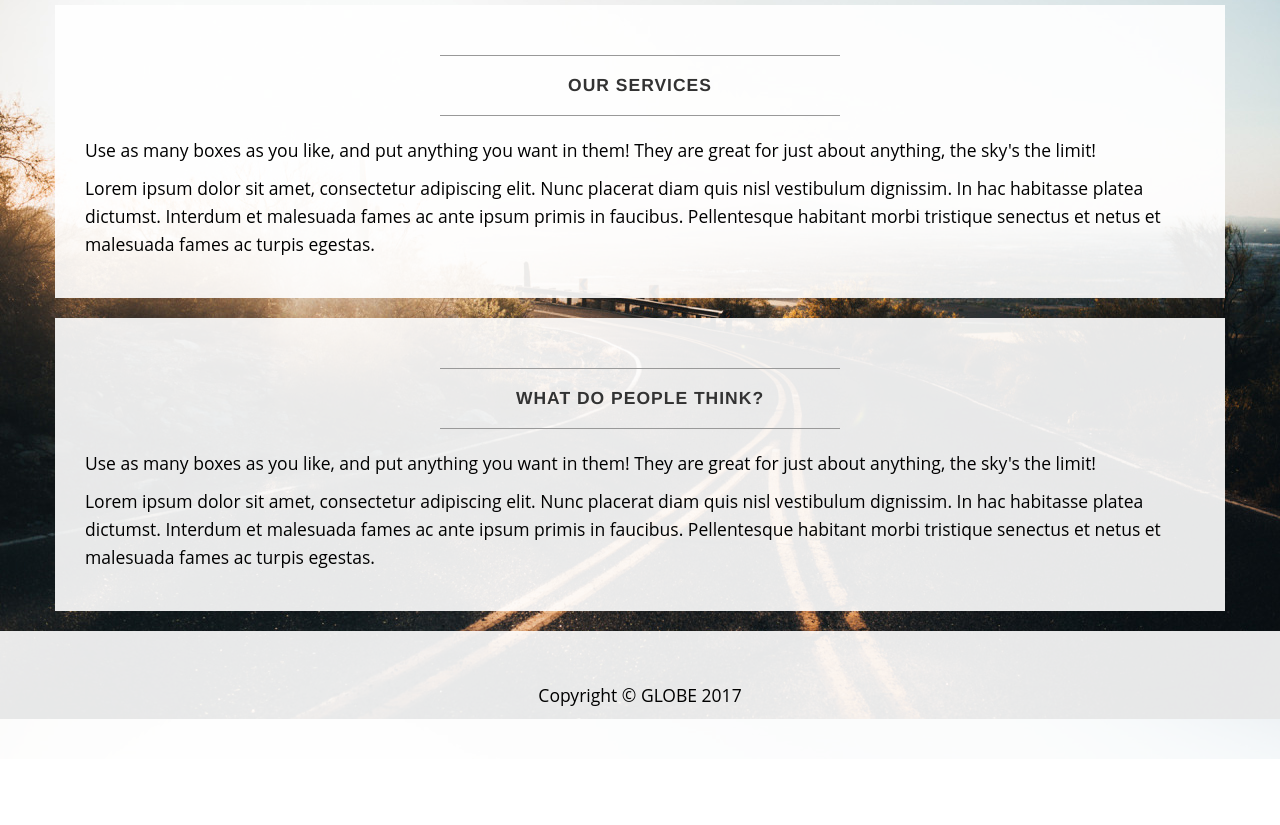
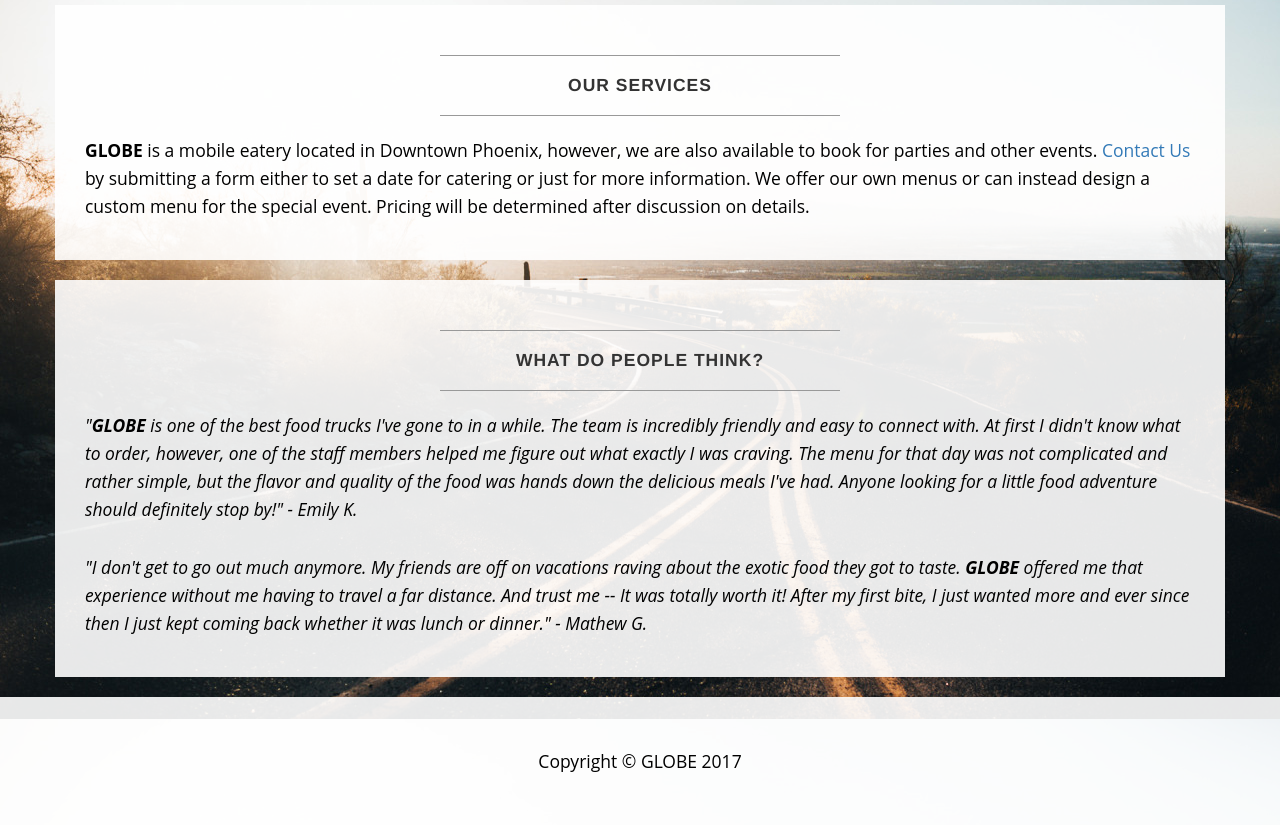
Before and after one commit to VSanchez899/Globe, a plain HTML site: page index.html in a window 1280 px wide. Shown: the part 1840-2665 px from the top of the page. Before the commit the page ends 2599 px from the top, so only its background shows below. Drawn offline with nearby package versions, Linux system fonts and the light colour scheme.

```diff
--- a/index.html
+++ b/index.html
@@ -147,8 +147,7 @@
                         <strong>Our Services</strong>
                     </h2>
                     <hr>
-                    <p>Use as many boxes as you like, and put anything you want in them! They are great for just about anything, the sky's the limit!</p>
-                    <p>Lorem ipsum dolor sit amet, consectetur adipiscing elit. Nunc placerat diam quis nisl vestibulum dignissim. In hac habitasse platea dictumst. Interdum et malesuada fames ac ante ipsum primis in faucibus. Pellentesque habitant morbi tristique senectus et netus et malesuada fames ac turpis egestas.</p>
+                    <p><strong>GLOBE</strong> is a mobile eatery located in Downtown Phoenix, however, we are also available to book for parties and other events. <a href="contact.html">Contact Us</a> by submitting a form either to set a date for catering or just for more information. We offer our own menus or can instead design a custom menu for the special event. Pricing will be determined after discussion on details.</p>
                 </div>
             </div>
         </div>
@@ -163,8 +162,9 @@
                         <strong>What do people think?</strong>
                     </h2>
                     <hr>
-                    <p>Use as many boxes as you like, and put anything you want in them! They are great for just about anything, the sky's the limit!</p>
-                    <p>Lorem ipsum dolor sit amet, consectetur adipiscing elit. Nunc placerat diam quis nisl vestibulum dignissim. In hac habitasse platea dictumst. Interdum et malesuada fames ac ante ipsum primis in faucibus. Pellentesque habitant morbi tristique senectus et netus et malesuada fames ac turpis egestas.</p>
+                    <p><i>"<strong>GLOBE</strong> is one of the best food trucks I've gone to in a while. The team is incredibly friendly and easy to connect with. At first I didn't know what to order, however, one of the staff members helped me figure out what exactly I was craving. The menu for that day was not complicated and rather simple, but the flavor and quality of the food was hands down the delicious meals I've had. Anyone looking for a little food adventure should definitely stop by!"  - Emily K. </i></p> <br>
+
+                    <p><i>"I don't get to go out much anymore. My friends are off on vacations raving about the exotic food they got to taste. <strong>GLOBE</strong> offered me that experience without me having to travel a far distance. And trust me -- It was totally worth it! After my first bite, I just wanted more and ever since then I just kept coming back whether it was lunch or dinner." - Mathew G.</i></p>
                 </div>
             </div>
         </div>
```
Also changed, not shown: img/papayasalad.jpg, img/salmon.jpg, img/tacos.jpg.
